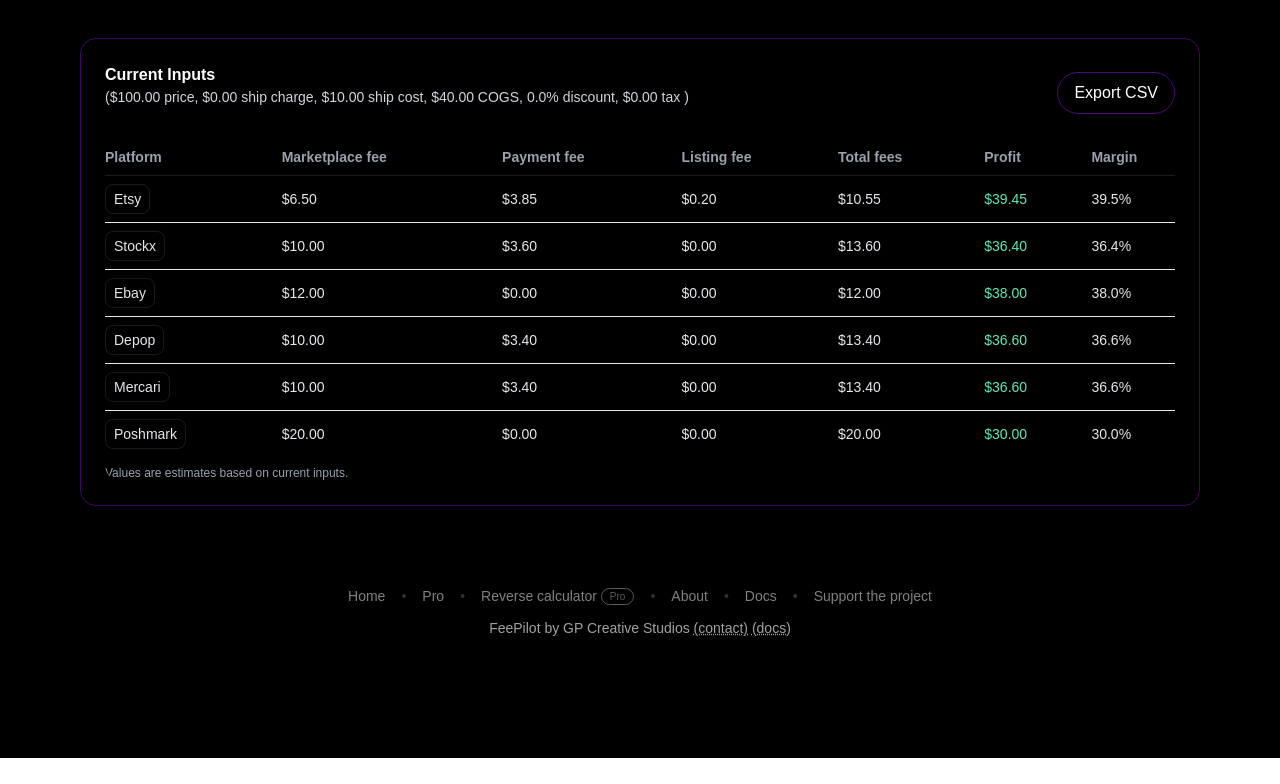
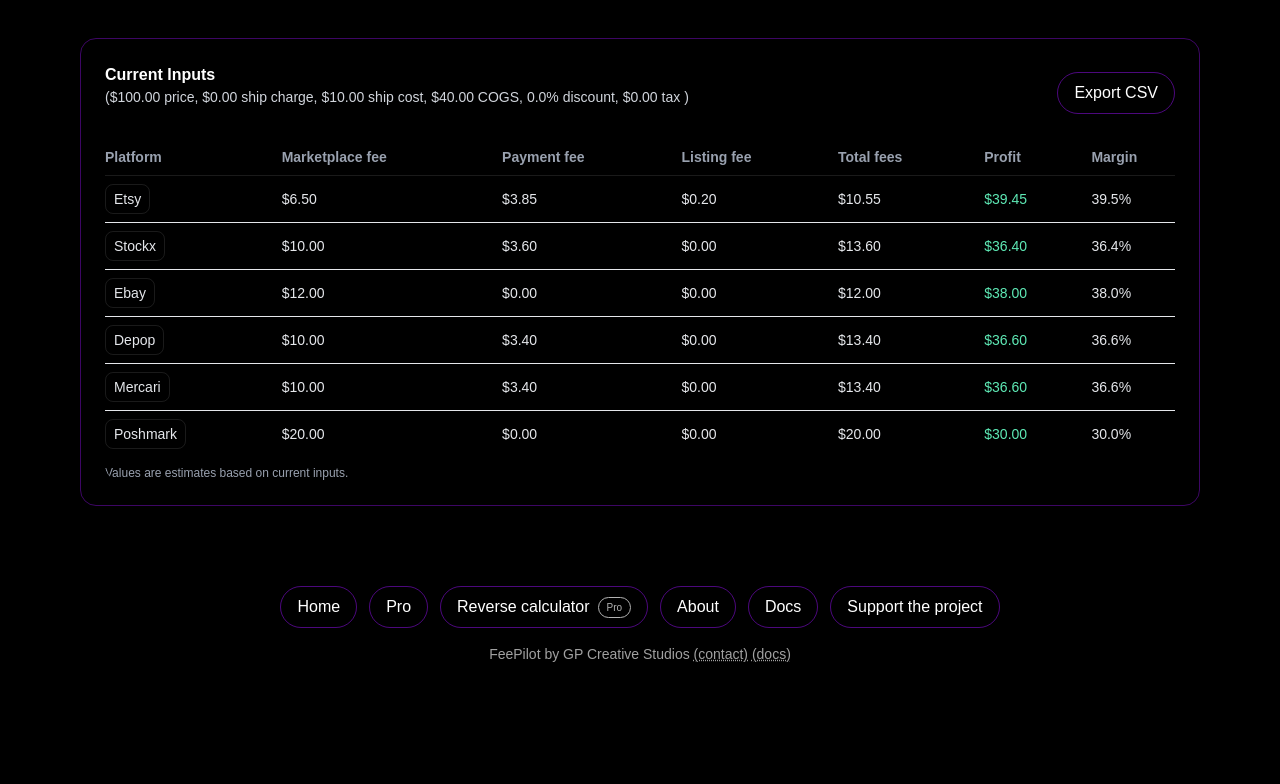
Before and after one commit to gpcreativestudios2018/FeePilot, a Next.js app: page / in a window 1280 px wide. Shown: the part 808-1592 px from the top of the page. Before the commit the page ends 1566 px from the top, so only its background shows below. Built offline with nearby package versions, Linux system fonts and the light colour scheme; no server answers.

Commit message:
ui(footer): match header pill buttons

```diff
--- a/src/app/components/Footer.tsx
+++ b/src/app/components/Footer.tsx
@@ -15,50 +15,53 @@ export default function Footer() {
 
   return (
     <footer className="mx-auto max-w-6xl px-4 py-10">
-      {/* Simple nav row with typed routes, including About */}
-      <nav className="mb-3 flex flex-wrap items-center justify-center gap-4 text-sm text-neutral-400">
+      {/* Nav row with pill-style links, matching the top-right home pills */}
+      <nav className="mb-4 flex flex-wrap items-center justify-center gap-3 text-sm">
         <Link
           href={'/' as Route}
-          className="opacity-80 hover:opacity-100 underline-offset-4 hover:underline"
+          className="inline-flex items-center rounded-full border px-4 py-2 text-base select-none border-purple-600/50 text-white transition hover:bg-white/5"
         >
           Home
         </Link>
-        <span className="opacity-30">•</span>
+
         <Link
           href={'/pro' as Route}
-          className="opacity-80 hover:opacity-100 underline-offset-4 hover:underline"
+          className="inline-flex items-center rounded-full border px-4 py-2 text-base select-none border-purple-600/50 text-white transition hover:bg-white/5"
         >
           Pro
         </Link>
-        <span className="opacity-30">•</span>
+
         {/* Route Reverse calculator to /pro (Pro-only overview), not /pro/target */}
         <Link
           href={'/pro' as Route}
-          className="opacity-80 hover:opacity-100 underline-offset-4 hover:underline"
+          className="inline-flex items-center rounded-full border px-4 py-2 text-base select-none border-purple-600/50 text-white transition hover:bg-white/5"
         >
-          Reverse calculator <span className="rounded-full border px-2 py-0.5 text-[10px] align-middle opacity-70">Pro</span>
+          <span className="mr-2">Reverse calculator</span>
+          <span className="rounded-full border px-2 py-0.5 text-[10px] align-middle opacity-70">
+            Pro
+          </span>
         </Link>
-        <span className="opacity-30">•</span>
+
         <Link
           href={'/about' as Route}
-          className="opacity-80 hover:opacity-100 underline-offset-4 hover:underline"
+          className="inline-flex items-center rounded-full border px-4 py-2 text-base select-none border-purple-600/50 text-white transition hover:bg-white/5"
         >
           About
         </Link>
-        <span className="opacity-30">•</span>
+
         <Link
           href={'/docs' as Route}
-          className="opacity-80 hover:opacity-100 underline-offset-4 hover:underline"
+          className="inline-flex items-center rounded-full border px-4 py-2 text-base select-none border-purple-600/50 text-white transition hover:bg-white/5"
         >
           Docs
         </Link>
-        <span className="opacity-30">•</span>
+
         <a
           href={supportUrl}
           target="_blank"
           rel="noopener noreferrer"
           onClick={onSupportClick}
-          className="opacity-80 hover:opacity-100 underline-offset-4 hover:underline"
+          className="inline-flex items-center rounded-full border px-4 py-2 text-base select-none border-purple-600/50 text-white transition hover:bg-white/5"
           title="Support the project"
           aria-label="Support the project"
         >
@@ -66,7 +69,7 @@ export default function Footer() {
         </a>
       </nav>
 
-      {/* Your existing content, kept (with docs now pointing to /docs above) */}
+      {/* Existing metadata / links */}
       <div className="flex flex-col items-center gap-2 text-sm text-neutral-400">
         <div className="text-center">
           FeePilot by GP Creative Studios{' '}
```
